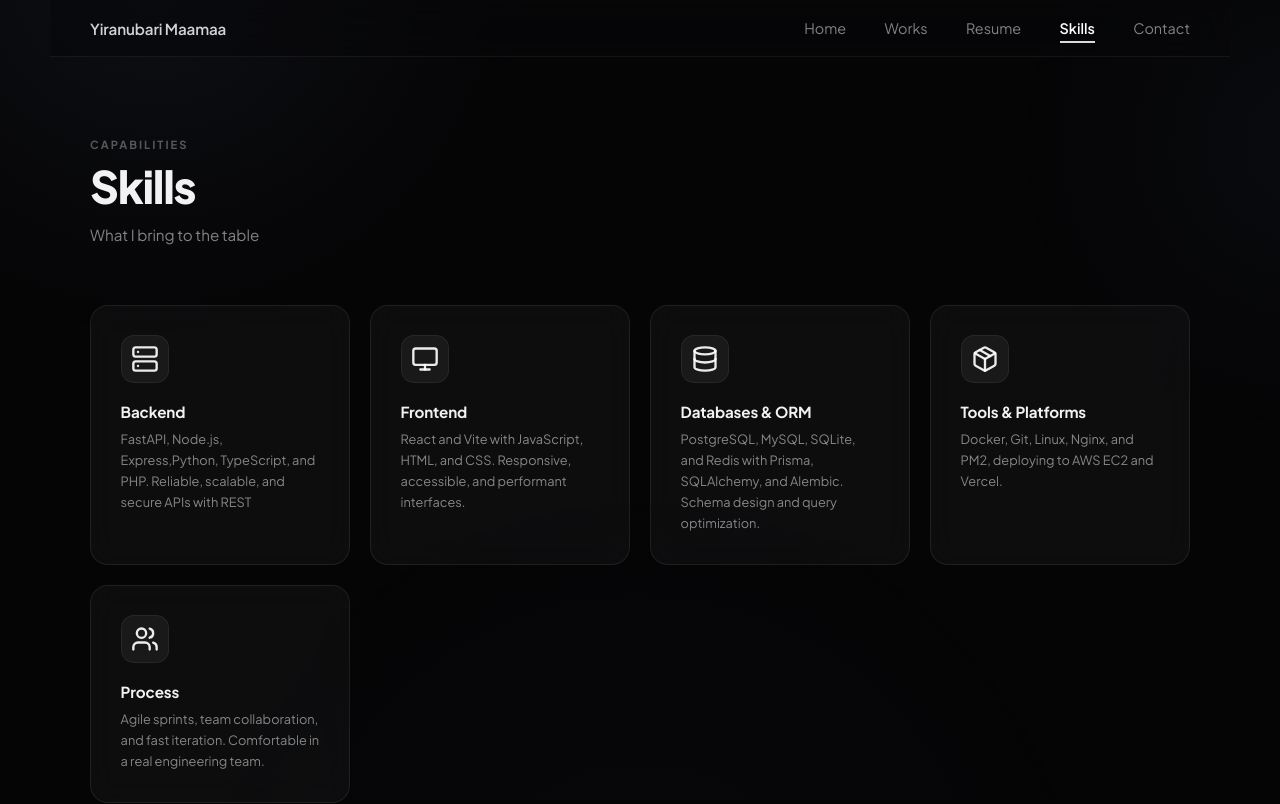
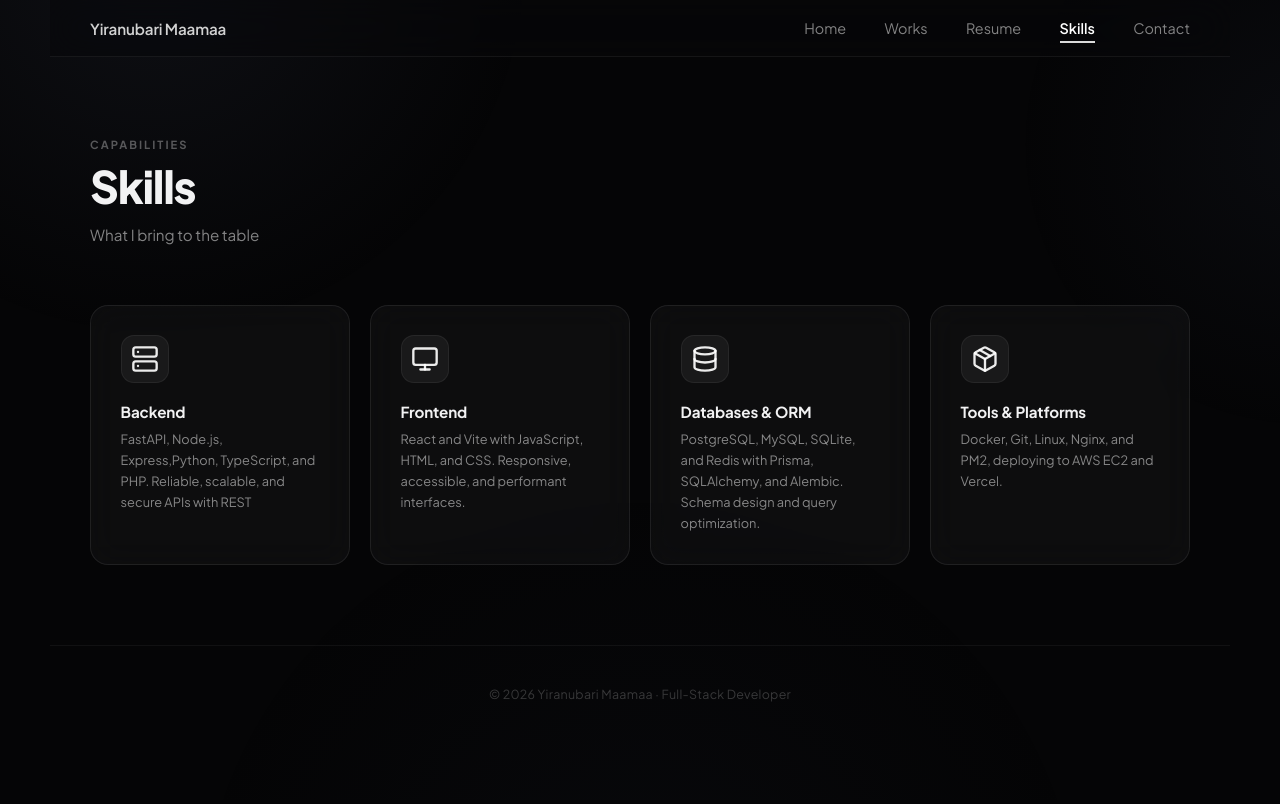
Before and after one commit to Yiranubari/portfolio-1, a Next.js app: page /skills in a window 1280 px wide. Shown: the top 804 px of the page. Built offline with nearby package versions, Linux system fonts and the light colour scheme.

Commit message:
refactor: comment out unused "Process" skill entry for cleaner code

```diff
--- a/app/components/Skills.js
+++ b/app/components/Skills.js
@@ -23,11 +23,11 @@ const SKILLS = [
     title: "Tools & Platforms",
     desc: "Docker, Git, Linux, Nginx, and PM2, deploying to AWS EC2 and Vercel.",
   },
-  {
-    icon: "users",
-    title: "Process",
-    desc: "Agile sprints, team collaboration, and fast iteration. Comfortable in a real engineering team.",
-  },
+  // {
+  //   icon: "users",
+  //   title: "Process",
+  //   desc: "Agile sprints, team collaboration, and fast iteration. Comfortable in a real engineering team.",
+  // },
 ];
 
 export default function Skills() {
```
